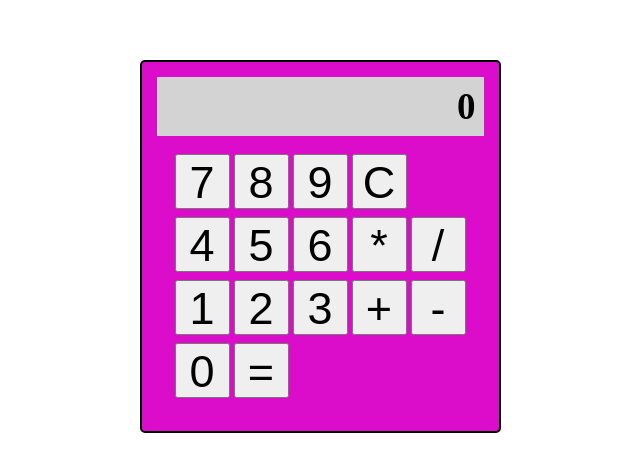
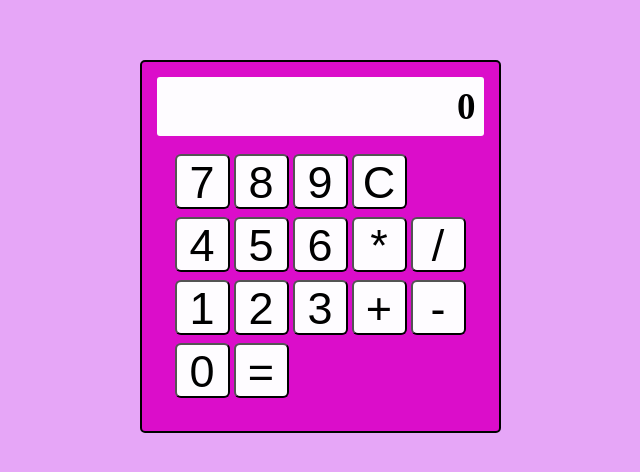
Before and after one commit to rlaw28/calculator, a plain HTML site: page index.html in a window 1280 px wide. Shown: the part 162-634 px from the top of the page, without its empty margins (320-960 px from the left). Drawn offline with Linux system fonts and the light colour scheme.

Commit message:
Clean up styling.

```diff
--- a/style.css
+++ b/style.css
@@ -1,4 +1,5 @@
 body {
+    background-color:#e6a6f7;
     height: 100vh;
     display: flex;
     justify-content: center;
@@ -9,6 +10,8 @@ button{
     font-size: 45px;
     height: 55px;
     width: 55px;
+    border-radius: 6px;
+    background-color: #fefcff;
 }
 
 .wrapper{
@@ -21,7 +24,8 @@ button{
 .content{
     display: flex;
     justify-content: end;
-    background-color: lightgrey;
+    border-radius: 3px;
+    background-color: #fefcff;
     padding: 8px;
 }
 
```
